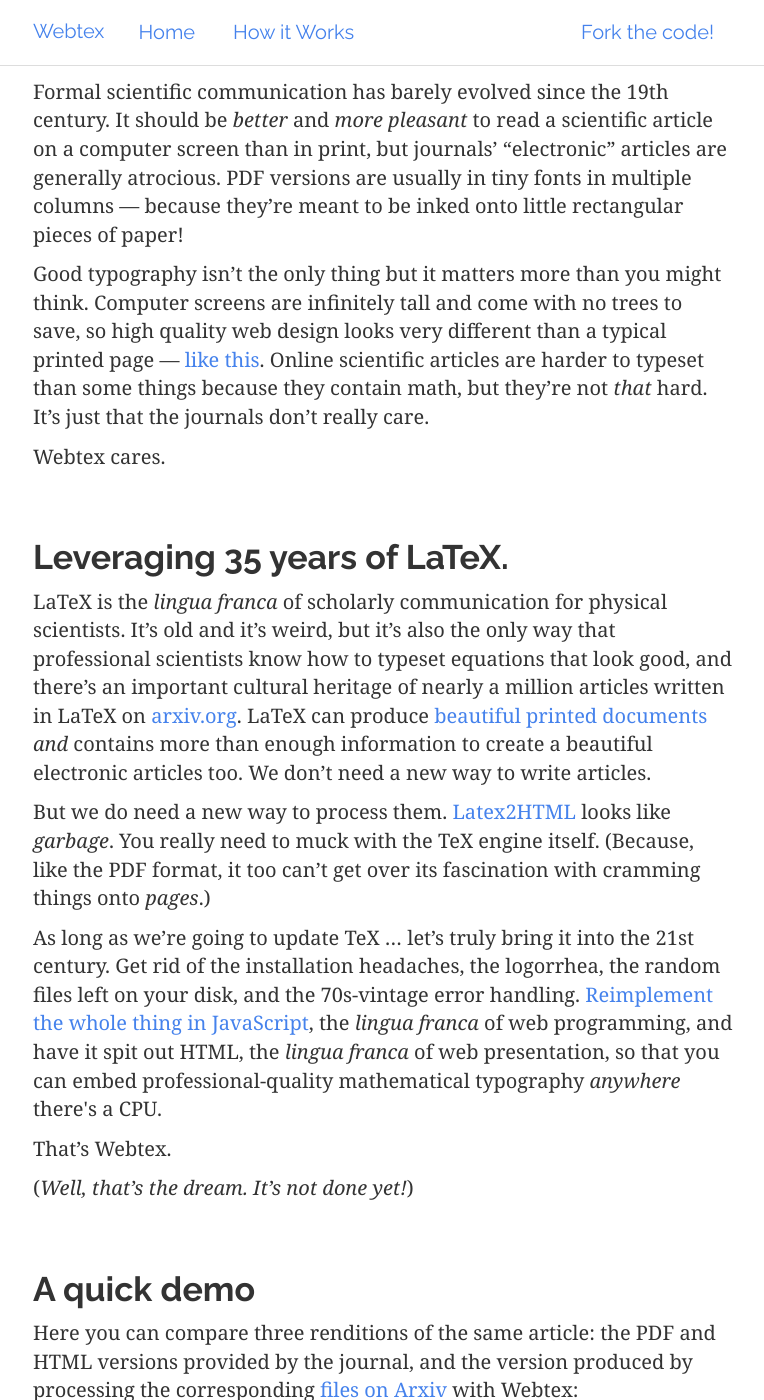
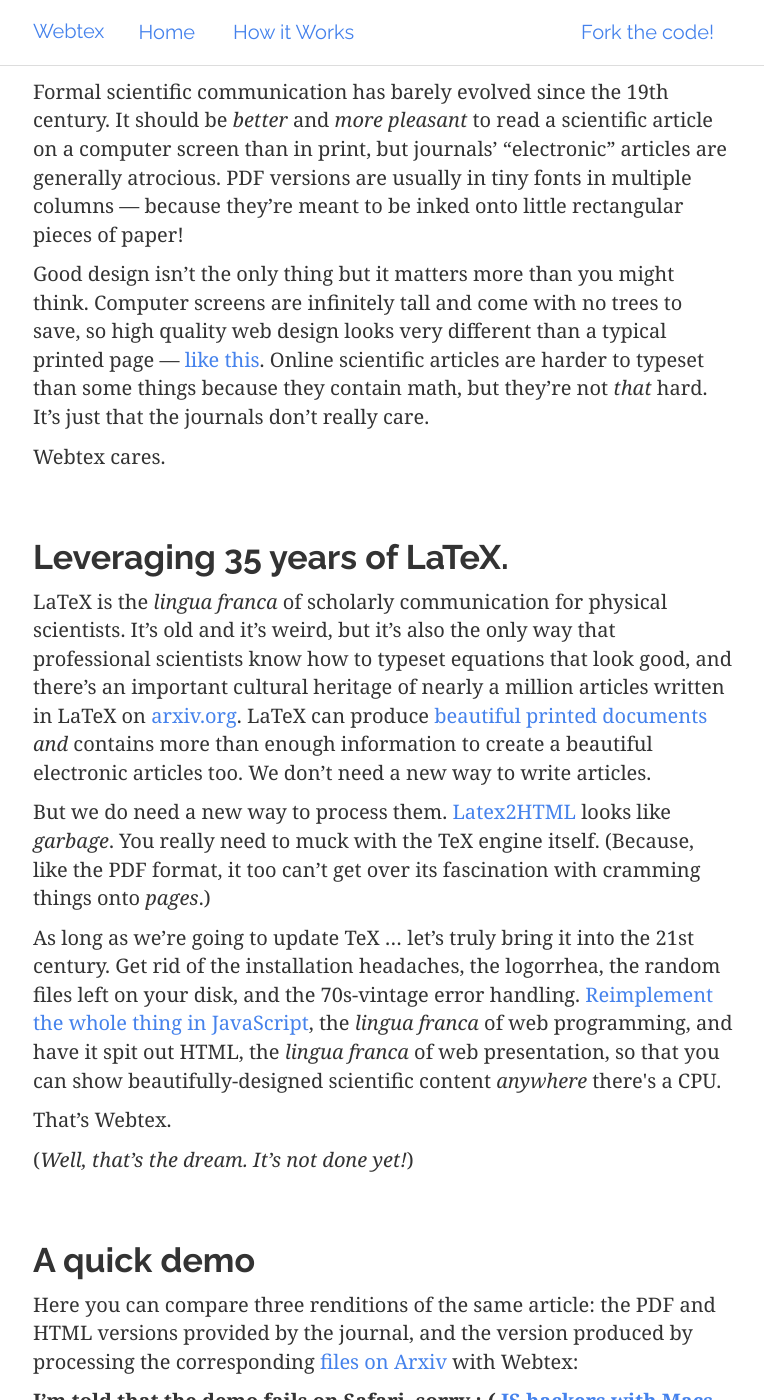
Before and after one commit to pkgw/webtex, a Jekyll site: the page built from index.html, in a window 1280 px wide and 1400 px high, scrolled down 434 px. Shown: the whole window, without its empty margins (257-1021 px from the left). Built offline with Jekyll 4.4.1, drawn with Linux system fonts in a browser that asks for light colours; nearby versions of some CDN libraries.

Commit message:
index.html: emphasize *design* rather than *typography*

```diff
--- a/index.html
+++ b/index.html
@@ -21,7 +21,7 @@
   usually in tiny fonts in multiple columns — because they’re meant to
   be inked onto little rectangular pieces of paper!</p>
 
-<p>Good typography isn’t the only thing but it matters more than you
+<p>Good design isn’t the only thing but it matters more than you
   might think. Computer screens are infinitely tall and come with no
   trees to save, so high quality web design looks very different than a
   typical printed page —
@@ -51,14 +51,14 @@
   itself. (Because, like the PDF format, it too can’t get over its
   fascination with cramming things onto <i>pages</i>.)</p>
 
-<p>As long as we’re going to update TeX … let’s truly bring it into the
-  21st century. Get rid of the installation headaches, the logorrhea,
-  the random files left on your disk, and the 70s-vintage error
-  handling. <a href="https://github.com/pkgw/webtex/">Reimplement the
-    whole thing in JavaScript</a>, the <i>lingua franca</i> of web
-  programming, and have it spit out HTML, the <i>lingua franca</i> of
-  web presentation, so that you can embed professional-quality
-  mathematical typography <i>anywhere</i> there's a CPU.</p>
+<p>As long as we’re going to update TeX … let’s truly bring it into the 21st
+  century. Get rid of the installation headaches, the logorrhea, the random
+  files left on your disk, and the 70s-vintage error
+  handling. <a href="https://github.com/pkgw/webtex/">Reimplement the whole
+  thing in JavaScript</a>, the <i>lingua franca</i> of web programming, and
+  have it spit out HTML, the <i>lingua franca</i> of web presentation, so that
+  you can show beautifully-designed scientific content <i>anywhere</i> there's
+  a CPU.</p>
 
 <p>That’s Webtex.</p>
 
```
